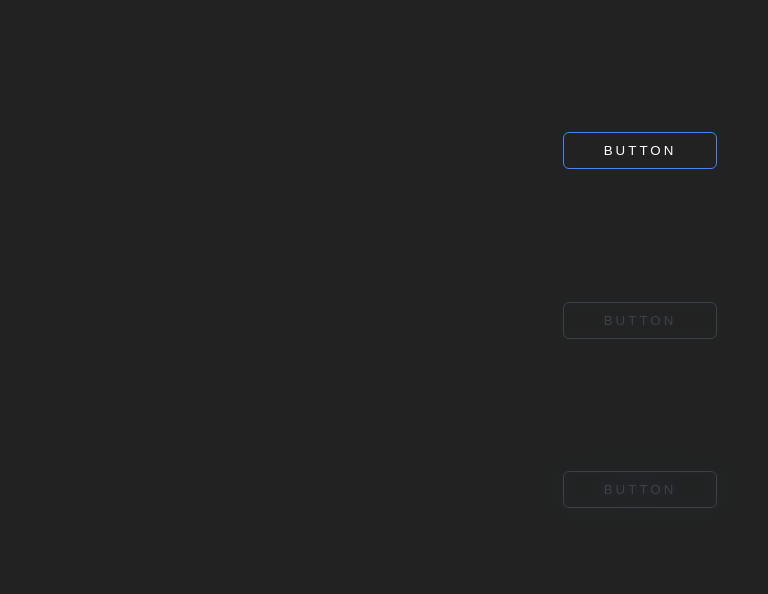
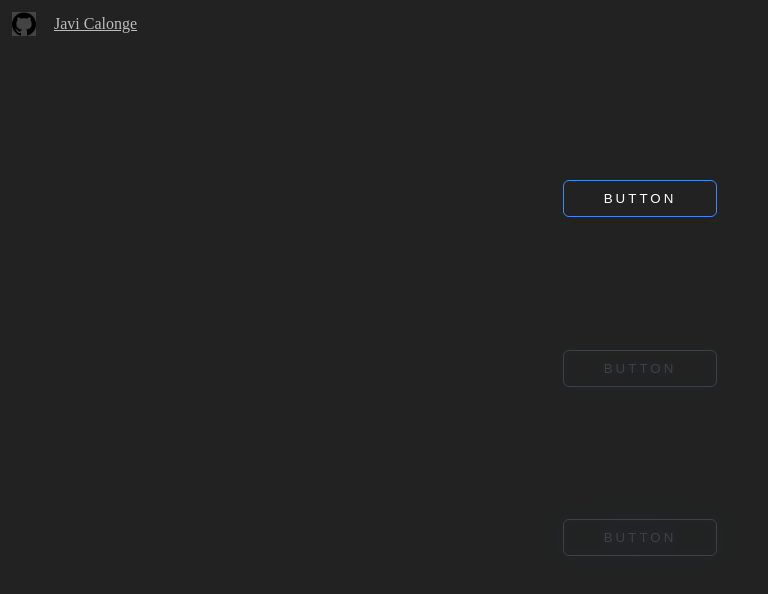
Before and after one commit to JaviCalonge/Animated-Buttons, a plain HTML site: page index.html in a window 1280 px wide. Shown: the whole page, without its empty margins (0-768 px from the left). Drawn offline with Linux system fonts and the light colour scheme.

Commit message:
Añadir enlace Github

```diff
--- a/index.html
+++ b/index.html
@@ -10,6 +10,11 @@
 </head>
 
 <body>
+
+  <a class="enlace" href="https://github.com/JaviCalonge" target="_blank" rel="noopener noreferrer">
+    <img src="github.png" alt="Icono Github" width="24">
+    <span>Javi Calonge</span>
+  </a>
 
   <div class="wrapper">
 
--- a/style.css
+++ b/style.css
@@ -2,6 +2,22 @@ body {
   margin: 0;
   background-color: #222;
 }
+
+.enlace {
+  display: flex;
+  align-items: center;
+  gap: 6px;
+}
+
+img {
+  background-color: #444;
+  margin: 12px;
+}
+
+span, a {
+  color: #bbb;
+}
+
 
 .wrapper {
  display: flex;
```
Also changed, not shown: github.png (added).
